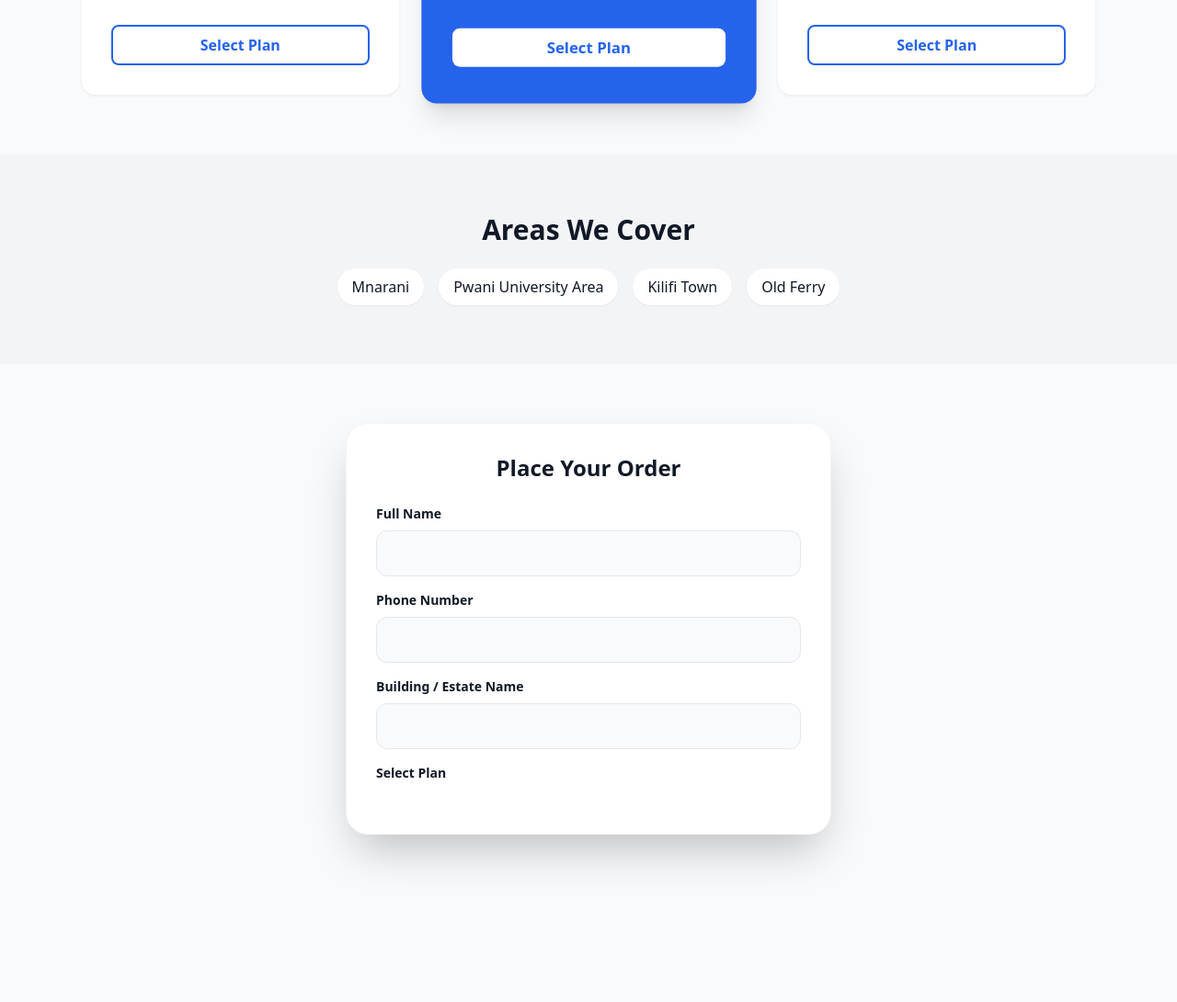
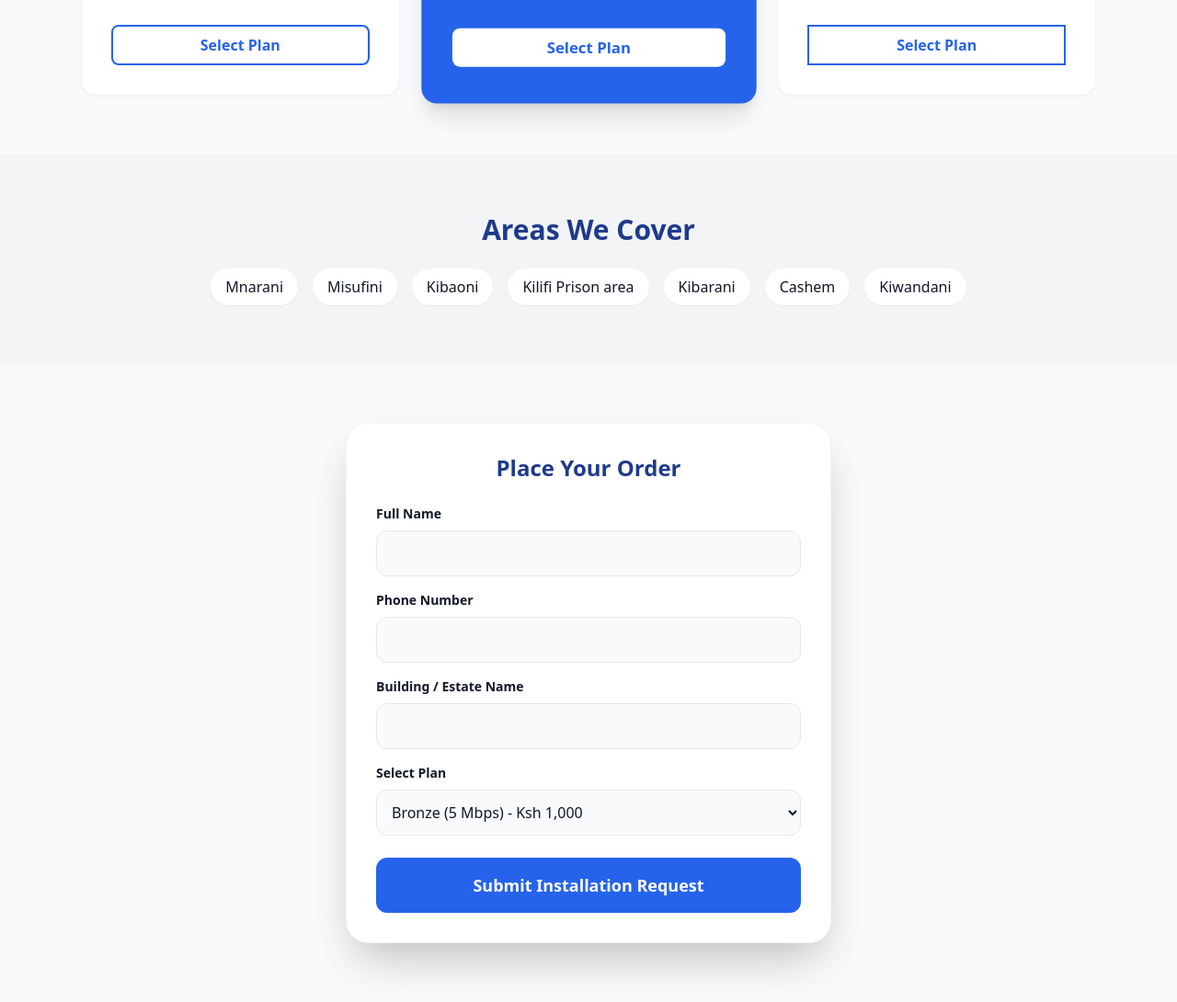
Before and after one commit to Philoo395/Apex-link, a plain HTML site: page index.html in a window 1280 px wide. Shown: the part 838-1928 px from the top of the page at 92% size. Before the commit the page ends 1810 px from the top, so only its background shows below. Drawn offline with nearby package versions, Linux system fonts and the light colour scheme.

Commit message:
Update index.html

```diff
--- a/index.html
+++ b/index.html
@@ -52,26 +52,29 @@
                     <li><i class="fas fa-check text-green-500 mr-2"></i>Unlimited Data</li>
                     <li><i class="fas fa-check text-green-500 mr-2"></i>Gaming & Work from Home</li>
                 </ul>
-                <a href="#order" class="block text-center border-2 border-blue-600 text-blue-600 py-2 rounded-lg font-bold">Select Plan</a>
+                <a href="#order" class="block text-center border-2 border-blue-600 text-blue-600 py-2 roun-lg font-bold">Select Plan</a>
             </div>
         </div>
-    </section>
+        </section>
 
     <section id="coverage" class="py-16 bg-gray-100">
         <div class="max-w-4xl mx-auto text-center px-6">
-            <h3 class="text-3xl font-bold mb-6">Areas We Cover</h3>
+            <h3 class="text-3xl font-bold mb-6 text-blue-900">Areas We Cover</h3>
             <div class="flex flex-wrap justify-center gap-4">
                 <span class="bg-white px-4 py-2 rounded-full shadow-sm font-medium">Mnarani</span>
-                <span class="bg-white px-4 py-2 rounded-full shadow-sm font-medium">Pwani University Area</span>
-                <span class="bg-white px-4 py-2 rounded-full shadow-sm font-medium">Kilifi Town</span>
-                <span class="bg-white px-4 py-2 rounded-full shadow-sm font-medium">Old Ferry</span>
+                <span class="bg-white px-4 py-2 rounded-full shadow-sm font-medium">Misufini</span>
+                <span class="bg-white px-4 py-2 rounded-full shadow-sm font-medium">Kibaoni</span>
+                <span class="bg-white px-4 py-2 rounded-full shadow-sm font-medium">Kilifi Prison area</span>
+                <span class="bg-white px-4 py-2 rounded-full shadow-sm font-medium">Kibarani</span>
+                <span class="bg-white px-4 py-2 rounded-full shadow-sm font-medium">Cashem</span>
+                <span class="bg-white px-4 py-2 rounded-full shadow-sm font-medium">Kiwandani</span>
             </div>
         </div>
     </section>
 
     <section id="order" class="py-16 px-6 max-w-xl mx-auto">
         <div class="bg-white p-8 rounded-3xl shadow-2xl border border-gray-100">
-            <h3 class="text-2xl font-bold mb-6 text-center">Place Your Order</h3>
+            <h3 class="text-2xl font-bold mb-6 text-center text-blue-900">Place Your Order</h3>
             <form action="https://api.web3forms.com/submit" method="POST">
                 <input type="hidden" name="access_key" value="0b916ce4-0129-4f17-a598-30c636ae6f0d">
                 <div class="mb-4">
@@ -88,4 +91,20 @@
                 </div>
                 <div class="mb-6">
                     <label class="block text-sm font-bold mb-2">Select Plan</label>
-                    <select
+                    <select name="plan" class="w-full p-3 bg-gray-50 border rounded-xl focus:outline-blue-500">
+                        <option>Bronze (5 Mbps) - Ksh 1,000</option>
+                        <option>Silver (10 Mbps) - Ksh 1,500</option>
+                        <option>Gold (20 Mbps) - Ksh 2,700</option>
+                    </select>
+                </div>
+                <button type="submit" class="w-full bg-blue-600 text-white py-4 rounded-xl font-bold text-lg hover:bg-blue-700 transition-all">Submit Installation Request</button>
+            </form>
+        </div>
+        </section>
+
+    <a href="https://wa.me/254110565402" class="fixed bottom-8 right-8 bg-green-500 text-white w-16 h-16 rounded-full flex items-center justify-center text-3xl shadow-2xl hover:scale-110 transition-transform z-50">
+        <i class="fab fa-whatsapp"></i>
+    </a>
+
+</body>
+</html>
```
